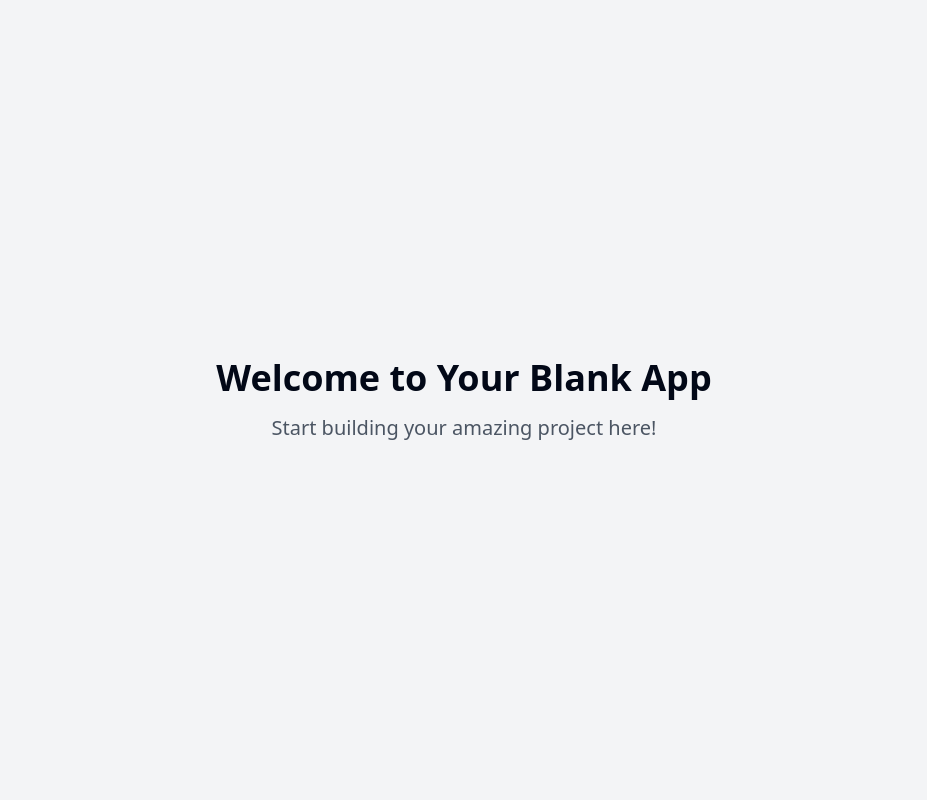
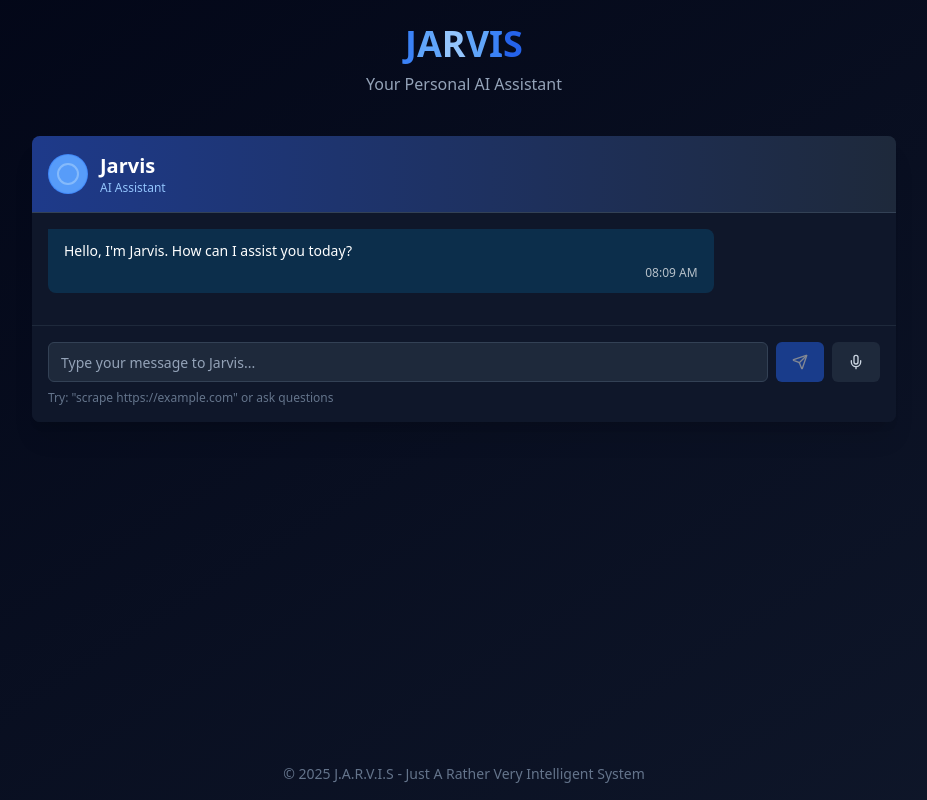
Before and after one commit to Sarveshpatekarecs/web-scribe-bot, a React (Vite) app: page / in a window 1280 px wide. Shown: the whole page, without its empty margins (176-1103 px from the left). Built offline with nearby package versions, Linux system fonts and the light colour scheme.

Commit message:
feat: Integrate backend with frontend
Integrate the Flask backend with a frontend, enabling user interaction and display of chatbot responses.

```diff
--- /dev/null
+++ b/src/components/ChatInterface.tsx
@@ -0,0 +1,141 @@
+
+import React, { useState, useRef, useEffect } from 'react';
+import { useToast } from '@/hooks/use-toast';
+import { chatService } from '@/services/chatService';
+import Message from './Message';
+import JarvisLoader from './JarvisLoader';
+import { Send, Mic, Circle } from 'lucide-react';
+import { Button } from '@/components/ui/button';
+import { Input } from '@/components/ui/input';
+
+interface MessageType {
+  id: string;
+  text: string;
+  isUser: boolean;
+  timestamp: Date;
+}
+
+const ChatInterface: React.FC = () => {
+  const [messages, setMessages] = useState<MessageType[]>([
+    {
+      id: '1',
+      text: "Hello, I'm Jarvis. How can I assist you today?",
+      isUser: false,
+      timestamp: new Date(),
+    },
+  ]);
+  const [input, setInput] = useState<string>('');
+  const [isLoading, setIsLoading] = useState<boolean>(false);
+  const messagesEndRef = useRef<HTMLDivElement>(null);
+  const { toast } = useToast();
+
+  const scrollToBottom = () => {
+    messagesEndRef.current?.scrollIntoView({ behavior: 'smooth' });
+  };
+
+  useEffect(() => {
+    scrollToBottom();
+  }, [messages]);
+
+  const handleSendMessage = async () => {
+    if (!input.trim()) return;
+
+    const userMessage: MessageType = {
+      id: Date.now().toString(),
+      text: input,
+      isUser: true,
+      timestamp: new Date(),
+    };
+
+    setMessages((prev) => [...prev, userMessage]);
+    setInput('');
+    setIsLoading(true);
+
+    try {
+      const response = await chatService.sendMessage(input);
+
+      const botMessage: MessageType = {
+        id: (Date.now() + 1).toString(),
+        text: response,
+        isUser: false,
+        timestamp: new Date(),
+      };
+
+      setMessages((prev) => [...prev, botMessage]);
+    } catch (error) {
+      toast({
+        title: 'Error',
+        description: 'Failed to get response from Jarvis',
+        variant: 'destructive',
+      });
+    } finally {
+      setIsLoading(false);
+    }
+  };
+
+  const handleKeyPress = (e: React.KeyboardEvent) => {
+    if (e.key === 'Enter') {
+      handleSendMessage();
+    }
+  };
+
+  return (
+    <div className="flex flex-col h-full bg-slate-900 rounded-lg shadow-xl overflow-hidden">
+      <div className="bg-gradient-to-r from-blue-900 to-slate-800 p-4 border-b border-slate-700">
+        <div className="flex items-center space-x-3">
+          <div className="relative w-10 h-10 bg-blue-500 rounded-full flex items-center justify-center">
+            <div className="absolute inset-0 bg-blue-400 rounded-full animate-pulse opacity-75"></div>
+            <Circle className="w-6 h-6 text-white" />
+          </div>
+          <div>
+            <h2 className="text-xl font-bold text-white">Jarvis</h2>
+            <p className="text-xs text-blue-300">AI Assistant</p>
+          </div>
+        </div>
+      </div>
+
+      <div className="message-container flex-1 bg-slate-900">
+        {messages.map((message) => (
+          <Message
+            key={message.id}
+            text={message.text}
+            isUser={message.isUser}
+            timestamp={message.timestamp}
+          />
+        ))}
+        {isLoading && <JarvisLoader />}
+        <div ref={messagesEndRef} />
+      </div>
+
+      <div className="p-4 border-t border-slate-800 bg-slate-900">
+        <div className="flex space-x-2">
+          <Input
+            value={input}
+            onChange={(e) => setInput(e.target.value)}
+            onKeyPress={handleKeyPress}
+            placeholder="Type your message to Jarvis..."
+            className="flex-1 bg-slate-800 border-slate-700 text-white placeholder:text-slate-400"
+          />
+          <Button
+            onClick={handleSendMessage}
+            className="bg-blue-600 hover:bg-blue-700"
+            disabled={isLoading || !input.trim()}
+          >
+            <Send className="w-4 h-4" />
+          </Button>
+          <Button
+            className="bg-slate-800 hover:bg-slate-700 text-slate-300"
+            type="button"
+          >
+            <Mic className="w-4 h-4" />
+          </Button>
+        </div>
+        <p className="text-xs text-slate-500 mt-2">
+          Try: "scrape https://example.com" or ask questions
+        </p>
+      </div>
+    </div>
+  );
+};
+
+export default ChatInterface;
--- /dev/null
+++ b/src/components/JarvisLoader.tsx
@@ -0,0 +1,16 @@
+
+import React from 'react';
+
+const JarvisLoader: React.FC = () => {
+  return (
+    <div className="flex items-center space-x-2 p-2 bot-message">
+      <div className="relative w-3 h-3">
+        <div className="pulse-ring bg-sky-500"></div>
+        <div className="absolute inset-0 bg-sky-400 rounded-full"></div>
+      </div>
+      <span className="text-sm">Jarvis is thinking...</span>
+    </div>
+  );
+};
+
+export default JarvisLoader;
--- /dev/null
+++ b/src/components/Message.tsx
@@ -0,0 +1,24 @@
+
+import React from 'react';
+import { cn } from '@/lib/utils';
+
+interface MessageProps {
+  text: string;
+  isUser: boolean;
+  timestamp: Date;
+}
+
+const Message: React.FC<MessageProps> = ({ text, isUser, timestamp }) => {
+  return (
+    <div className={cn("message", isUser ? "user-message" : "bot-message")}>
+      <div className="flex flex-col">
+        <p className="text-sm">{text}</p>
+        <span className="text-xs opacity-70 mt-1 self-end">
+          {timestamp.toLocaleTimeString([], { hour: '2-digit', minute: '2-digit' })}
+        </span>
+      </div>
+    </div>
+  );
+};
+
+export default Message;
--- a/src/index.css
+++ b/src/index.css
@@ -1,3 +1,4 @@
+
 @tailwind base;
 @tailwind components;
 @tailwind utilities;
@@ -35,20 +36,20 @@
     --radius: 0.5rem;
 
     --sidebar-background: 0 0% 98%;
+    --sidebar-foreground: 240 5.3% 26.1%;
+    --sidebar-primary: 240 5.9% 10%;
+    --sidebar-primary-foreground: 0 0% 98%;
+    --sidebar-accent: 240 4.8% 95.9%;
+    --sidebar-accent-foreground: 240 5.9% 10%;
+    --sidebar-border: 220 13% 91%;
+    --sidebar-ring: 217.2 91.2% 59.8%;
 
-    --sidebar-foreground: 240 5.3% 26.1%;
-
-    --sidebar-primary: 240 5.9% 10%;
-
-    --sidebar-primary-foreground: 0 0% 98%;
-
-    --sidebar-accent: 240 4.8% 95.9%;
-
-    --sidebar-accent-foreground: 240 5.9% 10%;
-
-    --sidebar-border: 220 13% 91%;
-
-    --sidebar-ring: 217.2 91.2% 59.8%;
+    /* Jarvis theme colors */
+    --jarvis-primary: 199 100% 50%;
+    --jarvis-secondary: 199 100% 65%;
+    --jarvis-accent: 199 100% 40%;
+    --jarvis-background: 210 30% 8%;
+    --jarvis-foreground: 0 0% 100%;
   }
 
   .dark {
@@ -99,3 +100,73 @@
     @apply bg-background text-foreground;
   }
 }
+
+/* Additional Jarvis styling */
+.jarvis-theme {
+  background-color: hsl(var(--jarvis-background));
+  color: hsl(var(--jarvis-foreground));
+}
+
+.message-container {
+  max-height: 70vh;
+  overflow-y: auto;
+  padding: 1rem;
+  scroll-behavior: smooth;
+}
+
+.message {
+  margin-bottom: 1rem;
+  padding: 0.75rem 1rem;
+  border-radius: 0.5rem;
+  max-width: 80%;
+  animation: fadeIn 0.3s ease-in-out;
+}
+
+.user-message {
+  background-color: hsl(217.2 32.6% 17.5%);
+  color: hsl(var(--jarvis-foreground));
+  margin-left: auto;
+  border-top-right-radius: 0;
+}
+
+.bot-message {
+  background-color: hsl(var(--jarvis-accent) / 0.2);
+  color: hsl(var(--jarvis-foreground));
+  margin-right: auto;
+  border-top-left-radius: 0;
+}
+
+@keyframes fadeIn {
+  from {
+    opacity: 0;
+    transform: translateY(10px);
+  }
+  to {
+    opacity: 1;
+    transform: translateY(0);
+  }
+}
+
+@keyframes pulse {
+  0% {
+    transform: scale(0.8);
+    opacity: 0.5;
+  }
+  50% {
+    transform: scale(1.1);
+    opacity: 1;
+  }
+  100% {
+    transform: scale(0.8);
+    opacity: 0.5;
+  }
+}
+
+.pulse-ring {
+  animation: pulse 2s infinite;
+  border-radius: 50%;
+  background-color: hsl(var(--jarvis-primary) / 0.3);
+  position: absolute;
+  width: 100%;
+  height: 100%;
+}
--- a/src/pages/Index.tsx
+++ b/src/pages/Index.tsx
@@ -1,12 +1,29 @@
-// Update this page (the content is just a fallback if you fail to update the page)
+
+import React from 'react';
+import ChatInterface from '@/components/ChatInterface';
 
 const Index = () => {
   return (
-    <div className="min-h-screen flex items-center justify-center bg-gray-100">
-      <div className="text-center">
-        <h1 className="text-4xl font-bold mb-4">Welcome to Your Blank App</h1>
-        <p className="text-xl text-gray-600">Start building your amazing project here!</p>
-      </div>
+    <div className="min-h-screen bg-gradient-to-br from-slate-950 to-slate-900 flex flex-col items-center">
+      <header className="w-full py-6 text-center">
+        <h1 className="text-4xl font-bold text-white">
+          <span className="text-blue-500">J</span>
+          <span className="text-blue-400">A</span>
+          <span className="text-blue-300">R</span>
+          <span className="text-blue-400">V</span>
+          <span className="text-blue-500">I</span>
+          <span className="text-blue-600">S</span>
+        </h1>
+        <p className="mt-2 text-slate-400">Your Personal AI Assistant</p>
+      </header>
+
+      <main className="flex-1 w-full max-w-4xl p-4">
+        <ChatInterface />
+      </main>
+
+      <footer className="w-full py-4 text-center text-slate-500 text-sm">
+        <p>© {new Date().getFullYear()} J.A.R.V.I.S - Just A Rather Very Intelligent System</p>
+      </footer>
     </div>
   );
 };
--- /dev/null
+++ b/src/services/chatService.ts
@@ -0,0 +1,39 @@
+
+// Chat service to communicate with the Flask backend
+
+interface ChatResponse {
+  reply: string;
+}
+
+class ChatService {
+  private baseUrl: string;
+
+  constructor() {
+    // Update this URL based on where your Flask backend is running
+    this.baseUrl = 'http://localhost:5000';
+  }
+
+  async sendMessage(message: string): Promise<string> {
+    try {
+      const response = await fetch(`${this.baseUrl}/chat`, {
+        method: 'POST',
+        headers: {
+          'Content-Type': 'application/json',
+        },
+        body: JSON.stringify({ message }),
+      });
+
+      if (!response.ok) {
+        throw new Error(`Error: ${response.status}`);
+      }
+
+      const data: ChatResponse = await response.json();
+      return data.reply;
+    } catch (error) {
+      console.error('Error sending message:', error);
+      return 'Sorry, I experienced an error while processing your request.';
+    }
+  }
+}
+
+export const chatService = new ChatService();
```
